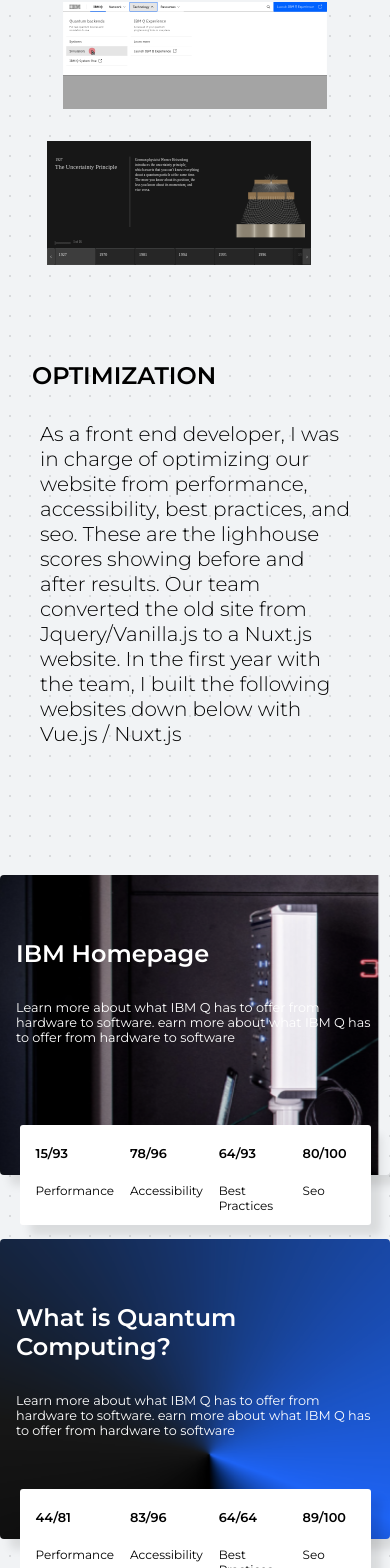
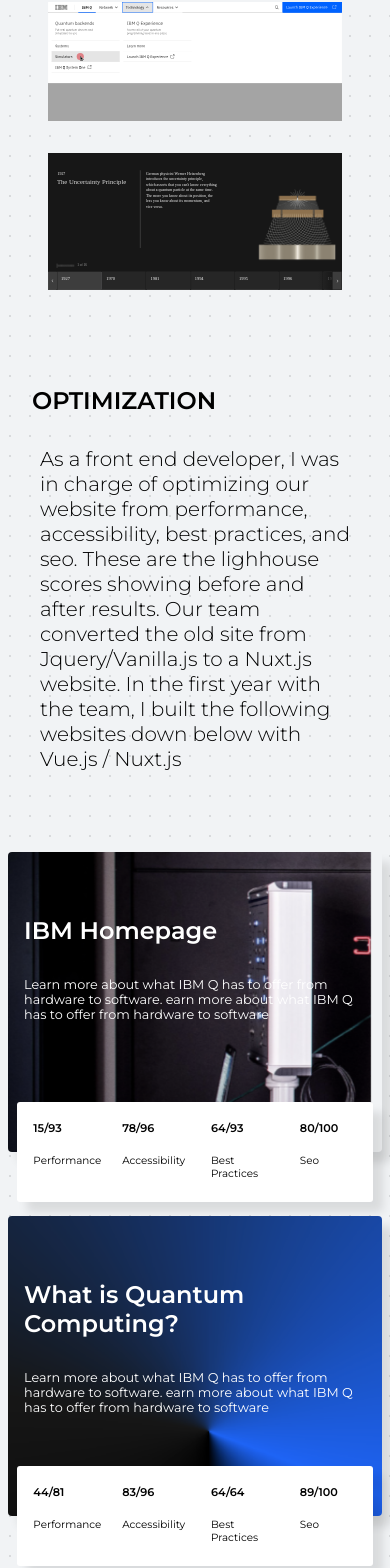
Before and after one commit to eabenojar/abeno, a Vue app: page /ibmq in a window 390 px wide. Shown: the part 1154-2722 px from the top of the page. Built offline with nearby package versions, Linux system fonts and the light colour scheme.

Commit message:
Fixed mobile component layout and project layout

```diff
--- a/src/views/IBMQ.vue
+++ b/src/views/IBMQ.vue
@@ -43,7 +43,7 @@
         </div>
         <div v-if="isTabClicked === 0" class="ibmq-components__images">
           <img id="desktop-navbar" src="../assets/images/desktop-navbar.svg" alt />
-          <img id="tablet-navbar" src="../assets/images/carousel-desktop.svg" alt />
+          <img id="desktop-carousel" src="../assets/images/carousel-desktop.svg" alt />
         </div>
         <div v-else-if="isTabClicked === 1" class="ibmq-components__images">
           <img id="tablet-navbar" src="../assets/images/tablet-navbar.svg" alt />
@@ -836,6 +836,56 @@
   }
 }
 @media only screen and (max-width: 540px) {
+  .ibmq-projects {
+    min-height: 100vh;
+    height: auto;
+    box-sizing: border-box;
+    width: 100%;
+    padding: 1rem 0.5rem;
+    margin: 0;
+    @include flex-grid(center, center);
+    flex-direction: column;
+    // flex-wrap: wrap;
+
+    .ibmq-projects__box--title,
+    .ibmq-projects__box--description {
+      color: #fff;
+      margin: 2rem 1rem 2rem 1rem;
+      top: 2rem;
+      font-family: Montserrat, sans-serif;
+      z-index: 1000;
+      position: relative;
+    }
+  }
+
+  .ibmq-projects-metrics {
+    position: absolute;
+    bottom: -50px;
+    right: 2.5%;
+    margin: auto;
+    height: 100px;
+    display: flex;
+    flex-direction: row;
+    background: #fff;
+    width: 95%;
+    border-radius: 3px;
+    box-shadow: 10px 10px 10px rgba(0, 0, 0, 0.1);
+    .ibmq-projects-metrics-box {
+      width: 25%;
+      text-align: left;
+      padding-left: 1rem;
+      h5 {
+        font-family: Montserrat, sans-serif;
+        font-weight: 600;
+        font-size: 0.7rem;
+      }
+      p {
+        font-family: Montserrat, sans-serif;
+        font-weight: 400;
+        font-size: 0.65rem;
+      }
+    }
+  }
   .ibmq-introduction {
     height: 100vh;
     width: 100vw;
@@ -930,19 +980,21 @@
       align-items: center;
       flex-wrap: wrap;
       #desktop-navbar {
-        width: 90%;
+        width: 100%;
         margin: 4rem 0 2rem 0;
       }
-      #tablet-navbar {
-        margin: 0 2rem 0 0;
+      #desktop-carousel {
+        margin: 0;
         max-width: 320px;
-        width: 90%;
+        width: 100%;
       }
       #tablet-carousel {
         max-width: 320px;
-        width: 90%;
+        width: 100%;
       }
-
+      #tablet-navbar {
+        width: 100%;
+      }
       #mobile-carousel {
         max-width: 320px;
         margin: 0 2rem;
```
